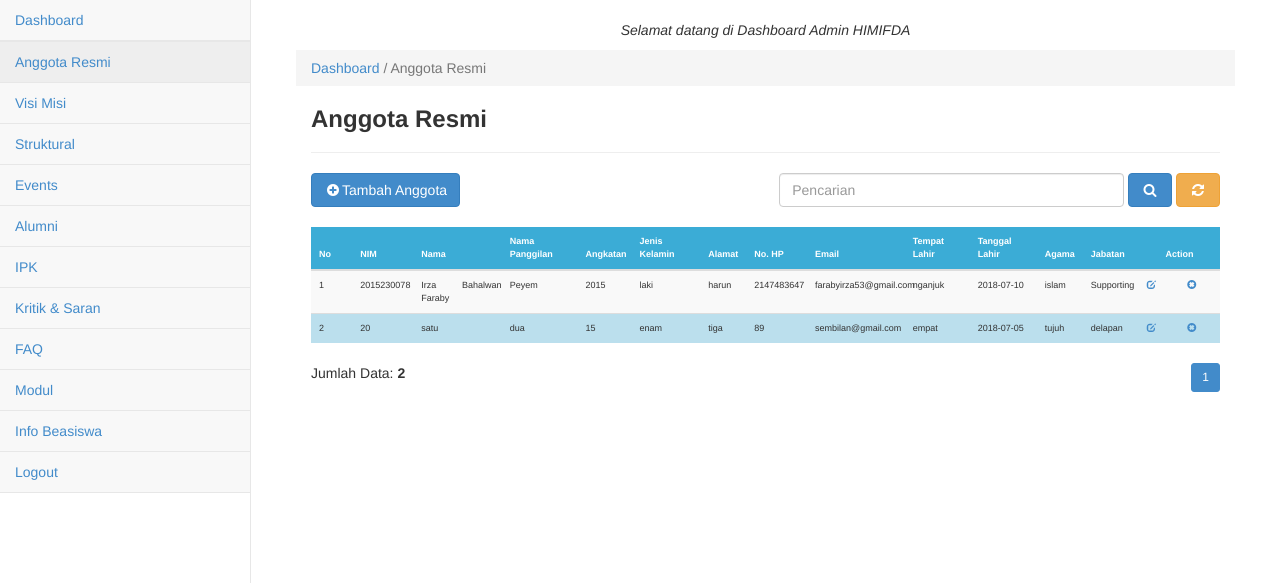
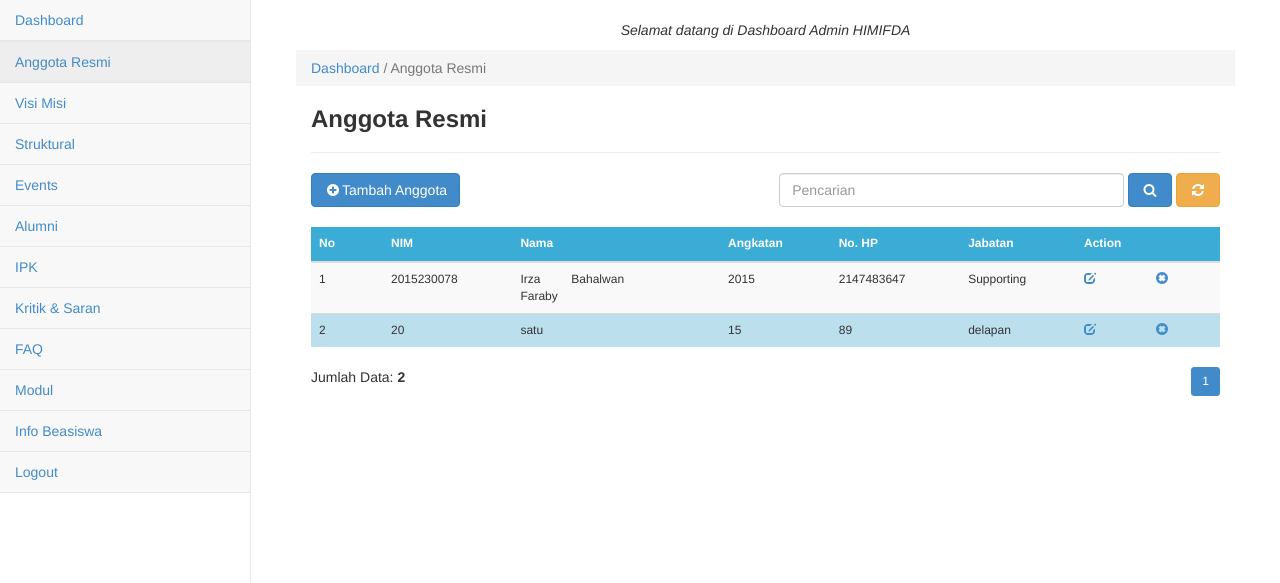
Before and after one commit to HIMIFDA/project-himifda, a PHP site: page /admin/himifdaaa/pages/index.php?halaman=data_anggota in a window 1280 px wide. Shown: the part 51-634 px from the top of the page. Run offline with PHP 8.4, Linux system fonts and the light colour scheme; data comes from the database, SQL or seed files in the repository.

Commit message:
fourth commit

```diff
--- a/admin/himifdaaa/pages/data_anggota.php
+++ b/admin/himifdaaa/pages/data_anggota.php
@@ -15,11 +15,11 @@
   th {
       background-color: #3bacd6;
       color: white;
-      font-size: 9px;
+      font-size: 12px;
   }
 
   td {
-    font-size: 9px;
+    font-size: 12px;
   }
 
 </style>
@@ -52,15 +52,8 @@
           <th>No</th>
           <th>NIM</th>
           <th>Nama</th>
-          <th>Nama Panggilan</th>
           <th>Angkatan</th>
-          <th>Jenis Kelamin</th>
-          <th>Alamat</th>
           <th>No. HP</th>
-          <th>Email</th>
-          <th>Tempat Lahir</th>
-          <th>Tanggal Lahir</th>
-          <th>Agama</th>
           <th>Jabatan</th>
           <th colspan="2"><center>Action</center></th>
         </tr>
@@ -81,7 +74,7 @@
               $posisi = ($hal - 1) * $batas;
             }
             if($_SERVER['REQUEST_METHOD'] == "POST") {
-              $pencarian = trim(mysqli_real_escape_string($konek, $_POST['pencarian']));
+              $pencarian = trim(mysqli_real_escape_string($connect, $_POST['pencarian']));
               if ($pencarian != '') {
                 $sql = "SELECT id, nim, nama, nama_panggilan, angkatan, jk, alamat, no_hp, email, tempat_lahir, tgl_lahir, agama, jabatan FROM anggota_resmi WHERE nim LIKE '%$pencarian%' OR nama LIKE '%$pencarian%' OR nama_panggilan LIKE '%$pencarian%' OR angkatan LIKE '%$pencarian%' OR jk LIKE '%$pencarian%' OR alamat LIKE '%$pencarian%' OR no_hp LIKE '%$pencarian%' OR email LIKE '%$pencarian%' OR jabatan LIKE '%$pencarian%' ORDER BY id DESC";
                 $query = $sql;
@@ -110,15 +103,8 @@
                          echo '<td>'.$no.'</td>';
                                                 echo '<td>'.$data['nim'].'</td>';
                                                 echo '<td>'.$data['nama'].'</td>';
-                                                echo '<td>'.$data['nama_panggilan'].'</td>';
                                                 echo '<td>'.$data['angkatan'].'</td>';
-                                                echo '<td>'.$data['jk'].'</td>';
-                                                echo '<td>'.$data['alamat'].'</td>';
                                                 echo '<td>'.$data['no_hp'].'</td>';
-                                                echo '<td>'.$data['email'].'</td>';
-                                                echo '<td>'.$data['tempat_lahir'].'</td>';
-                                                echo '<td>'.$data['tgl_lahir'].'</td>';
-                                                echo '<td>'.$data['agama'].'</td>';
                                                 echo '<td>'.$data['jabatan'].'</td>';
                                                 echo '<td><a href=index.php?halaman=edit&&id='.$data['id'].'><span class="glyphicon glyphicon-edit"></a></td>';
                                                 echo '<td><a href=config/hapus_anggota.php?id='.$data['id'].'><span class="glyphicon glyphicon-remove-sign"></span></a></td>';
--- a/index.php
+++ b/index.php
@@ -86,10 +86,8 @@
         </ol>
         <div class="carousel-inner" role="listbox">
           <!-- Slide One - Set the background image for this slide in the line below -->
-          <div class="carousel-item active" style="background-image: url('images/1.jpg')">
+          <div class="carousel-item active" style="background-image: url('images/log.png')">
             <div class="carousel-caption d-none d-md-block">
-              <h3> HIMIFDA </h3>
-              <p>Himpunan Mahasiswa Informatika Universitas Darma Persada</p>
             </div>
           </div>
           <!-- Slide Two - Set the background image for this slide in the line below -->
```
Also changed, not shown: images/gam.png (added), images/log.png (added), images/logo.png (added).
